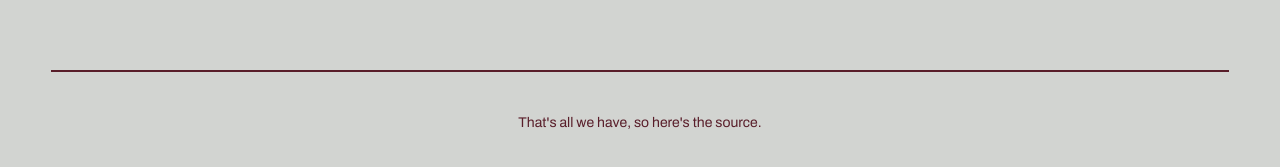
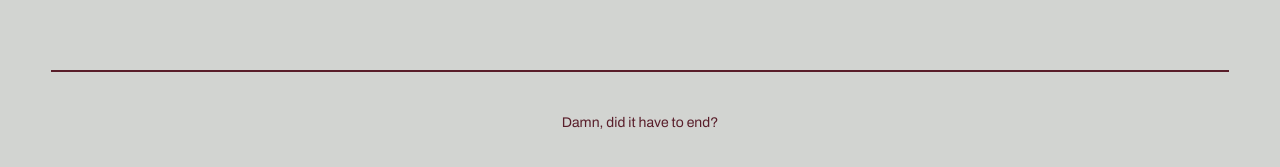
Before and after one commit to terranesoftware/showcase, a Next.js app: page / in a window 1280 px wide. Shown: the part 3875-4042 px from the top of the page. Built offline with nearby package versions, Linux system fonts and the light colour scheme.

Commit message:
feat(app): Modify the closer

```diff
--- a/src/app/page.tsx
+++ b/src/app/page.tsx
@@ -4,7 +4,7 @@ import styles from "./page.module.css";
 export default function Home() {
   return (
     <main>
-      <header className={styles.hero}>
+      <header id="header" className={styles.hero}>
         <h1 className={styles.title}>terrane</h1>
         <p className={styles.tagline}>Everything, eventually.</p>
       </header>
@@ -12,9 +12,9 @@ export default function Home() {
         <Card key={product.name} {...product} />
       ))}
       <footer className={styles.footer}>
-        <p className={styles.closer}>
-          That's all we have, so here's the <a className="link" href="https://github.com/terranesoftware/showcase">source</a>.
-        </p>
+        <a className={`${styles.closer} link`} href="#header">
+          Damn, did it have to end?
+        </a>
       </footer>
     </main>
   );
```
